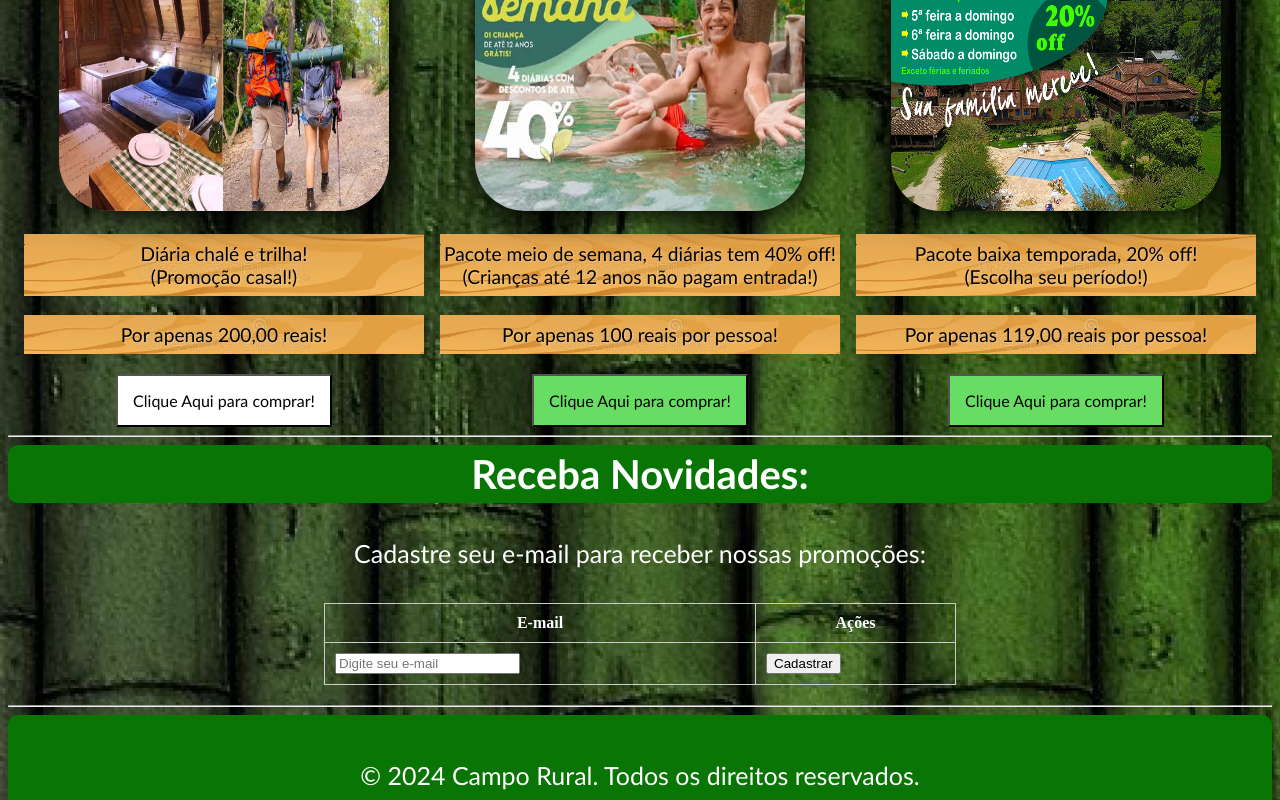
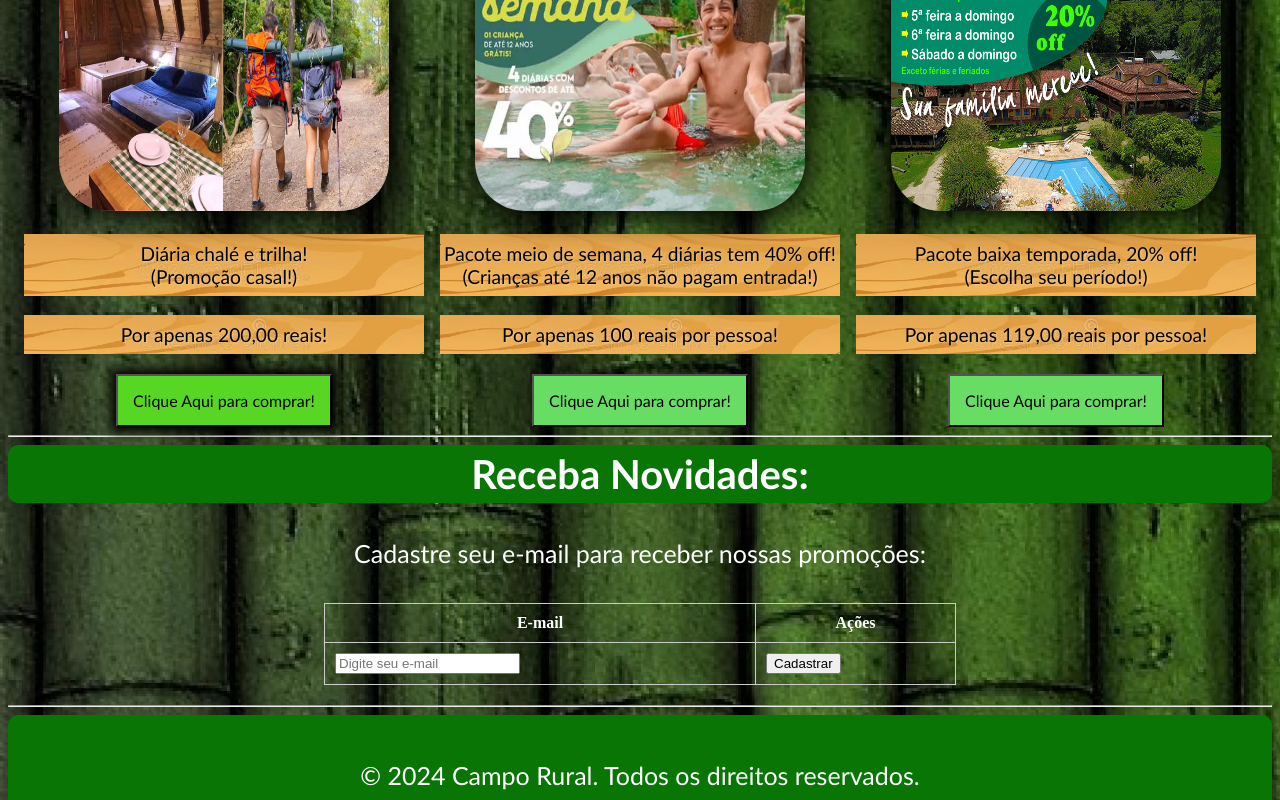
Before and after one commit to erik759503/Hotel-Fazenda, a plain HTML site: page Pacotes.html in a window 1280 px wide. In both pictures the pointer is over the button 224 px from the left and 1429 px from the top of the page. Shown: the part 1029-1829 px from the top of the page. Drawn offline with Linux system fonts and the light colour scheme.

Commit message:
atualizado

```diff
--- a/Pacotes.html
+++ b/Pacotes.html
@@ -89,7 +89,8 @@
 
     button:hover {
       font-family: 'Gill Sans', 'Gill Sans MT', Calibri, 'Trebuchet MS', sans-serif;
-      background-color: rgb(255, 255, 255);
+      background-color: rgb(87, 214, 36);
+      box-shadow: 0 0 10px 5px rgb(0, 0, 0);
     }
   </style>
 </head>
```
